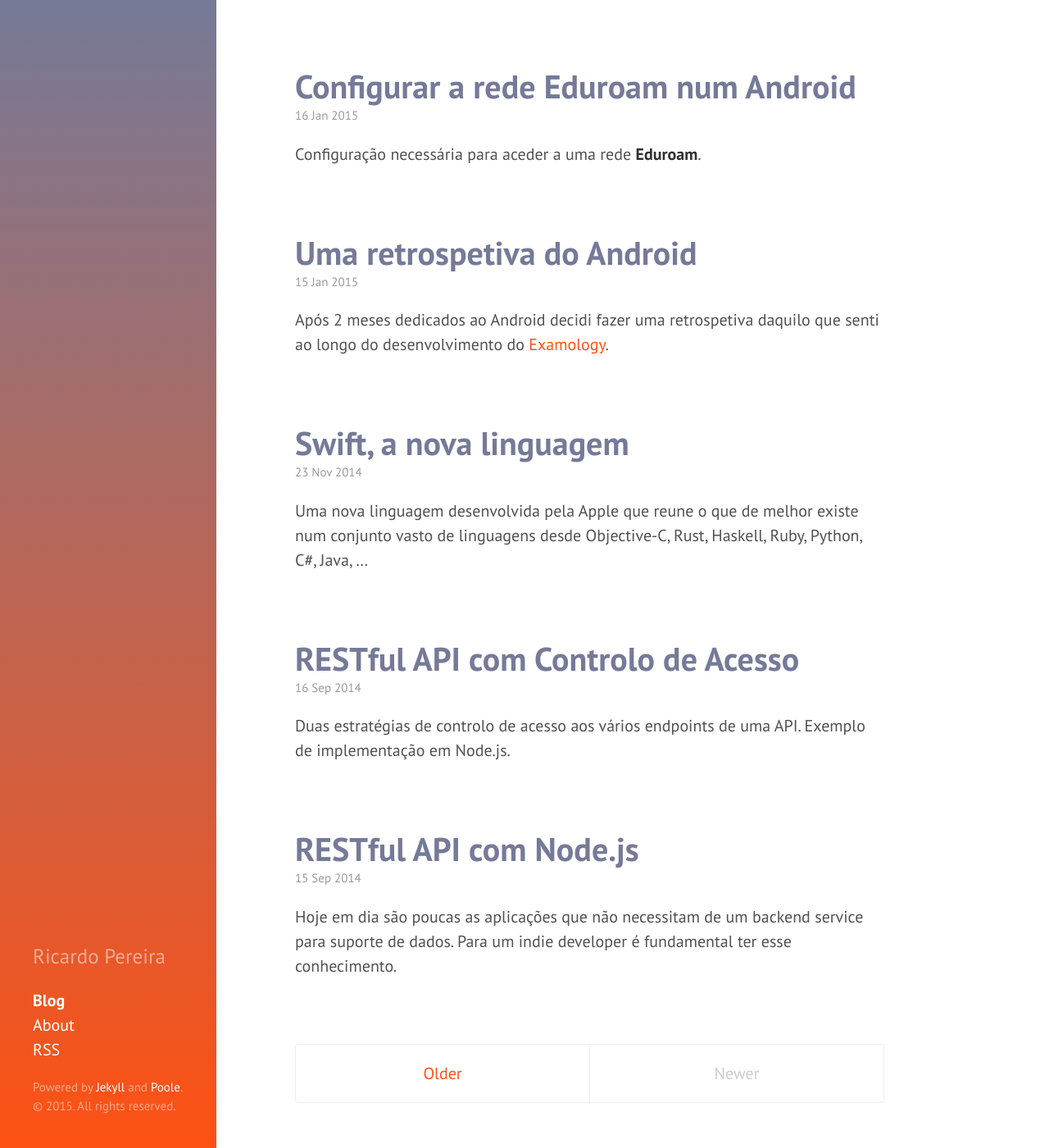
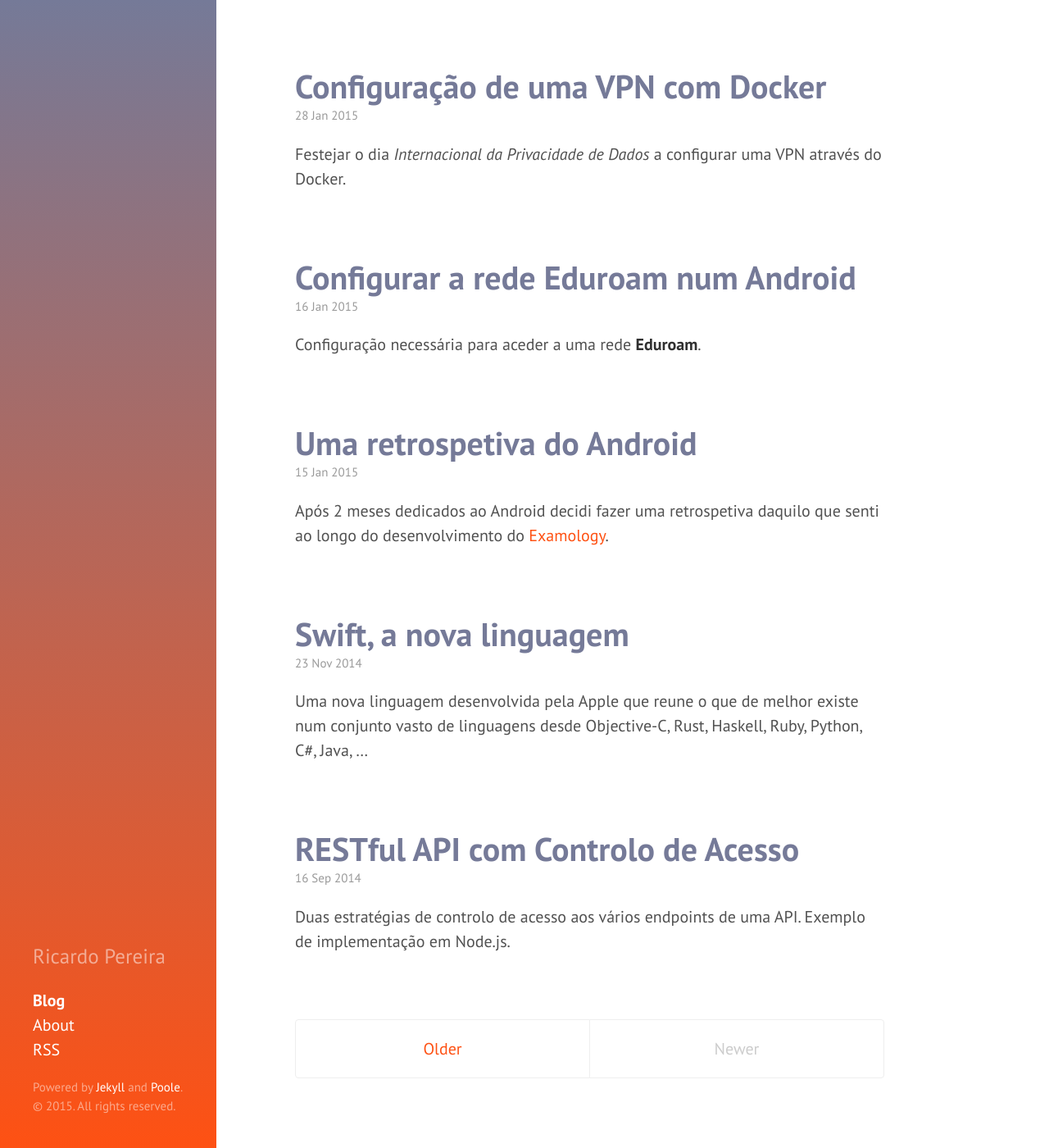
Before and after one commit to ricardopereira/blog, a Jekyll site: the page built from index.html, in a window 1280 px wide and 1400 px high. Shown: the whole window at 82% size. Built offline with Jekyll 4.4.1, drawn with Linux system fonts in a browser that asks for light colours; nearby versions of some CDN libraries; Markdown is read by kramdown in place of the engine named in the settings; the list of posts is cut into pages by our own code; some of the changed lines change nothing that is shown.

Commit message:
Post: Configuração de uma VPN com Docker

````diff
--- a/_posts/2015-01-16-PT-configure-eduroam-on-android.md
+++ b/_posts/2015-01-16-PT-configure-eduroam-on-android.md
@@ -20,11 +20,11 @@ As definições a ter em conta são:
  - **Password:** ********
 
 <p align="center">
-  <img src="/public/img/2014/configure-eduroam-on-android/eduroam1.png" alt="Definições do Wifi Eduroam"/>
+  <img src="/public/img/2015/configure-eduroam-on-android/eduroam1.png" alt="Definições do Wifi Eduroam"/>
 </p>
 
 <p align="center">
-  <img src="/public/img/2014/configure-eduroam-on-android/eduroam2.png" alt="Definições do Wifi Eduroam"/>
+  <img src="/public/img/2015/configure-eduroam-on-android/eduroam2.png" alt="Definições do Wifi Eduroam"/>
 </p>
 
 
--- /dev/null
+++ b/_posts/2015-01-28-PT-vpn-configuration-with-docker.md
@@ -0,0 +1,159 @@
+---
+layout: post
+lang: PT
+title: Configuração de uma VPN com Docker
+tags: [VPN, OpenVPN, Docker]
+---
+
+Festejar o dia _Internacional da Privacidade de Dados_ a configurar uma VPN através do Docker.
+
+---
+
+A privacidade e a proteção de dados é um assunto que tem vindo a receber grande importância nos últimos anos, muito graças aos crimes informáticos que têm vindo a surgir e que se tornam comuns nos dias de hoje.
+
+Do meu conhecimento, a encriptação de dados e a utilização de uma VPN (Virtual Private Network) são bastante eficazes em garantir a privacidade e a proteção de dados.
+
+</br>
+# Virtual Private Network
+
+Uma rede privada virtual bem configurada permite transferir dados de forma segura através de criptografia e outras tecnologias.
+
+Para facilitar o processo de configuração de uma VPN decidi por utilizar um Docker [container](http://registry.hub.docker.com/u/kylemanna/openvpn).
+
+<p align="center">
+  <img src="/public/img/2015/vpn-configuration-with-docker/docker.png" alt="Definições do Wifi Eduroam"/>
+</p>
+
+[Docker](http://www.docker.com) permite executar máquinas virtuais de pequena dimensão, super eficientes e de elevada performance, tendo a vantagem de garantir soluções imutáveis e reutilizáveis.
+
+> Por exemplo, com o Docker é possível executar uma máquina virtual como se fosse um processo do sistema operativo onde o processo tem o seu próprio kernel, sistema de ficheiros, processos, etc. (Para melhor compreensão do conceito do Docker, experimentem o emulador [docker.com/tryit](http://www.docker.com/tryit/))
+
+</br>
+# DigitalOcean + Docker + OpenVPN
+
+Em vez de configurar um Raspberry Pi ou utilizar uma VPS e configurar um sistema operativo que fique disponível 24 horas por dia na internet, decidi criar um **droplet** application na [DigitalOcean](https://www.digitalocean.com/?refcode=219fe204507c):
+
+</br>
+<p align="center">
+  <img src="/public/img/2015/vpn-configuration-with-docker/create-droplet.png" alt="Definições do Wifi Eduroam"/>
+</p>
+<p align="center">
+  <img src="/public/img/2015/vpn-configuration-with-docker/digitalocean-docker.png" alt="Definições do Wifi Eduroam"/>
+</p>
+
+</br>
+> **Give $10, Get $25**: ficam a ganhar (e eu também) se criarem uma conta na DigitalOcean através do meu convite: [digitalocean.com/?refcode=219fe204507c](https://www.digitalocean.com/?refcode=219fe204507c)
+
+</br>
+Para além de ser acessível e ter uma ligação extremamente rápida, tem a vantagem de em poucos minutos ficarmos com uma máquina já preparada para usar Docker containers.
+
+Próximo passo... configurar a imagem [kylemanna/docker-openvpn](http://github.com/kylemanna/docker-openvpn).
+
+</br>
+### Configuração
+Após a criação do droplet na DigitalOcean, surge um email com as credenciais de acesso. É necessário verificar o IP do droplet para ser possível acede-lo pelo terminal:
+{% highlight bash %}
+ssh root@X.X.X.X
+{% endhighlight %}
+
+> **Nota** No primeiro acesso ao droplet é necessário definir uma nova password de acesso.
+
+</br>
+Depois de estabelecer a conexão com sucesso ao droplet, executar as seguintes instruções na linha de comandos:
+
+</br>
+**Download da imagem**
+
+```
+docker pull kylemanna/openvpn
+```
+
+</br>
+**Inicializar a imagem**
+
+```
+docker run --name "ovpn-data" -v /etc/openvpn busybox
+```
+
+</br>
+**Configurar a imagem com o IP do droplet**
+
+```
+docker run --volumes-from "ovpn-data" --rm kylemanna/openvpn ovpn_genconfig -u udp://X.X.X.X
+```
+
+</br>
+**Inicializar o disco virtual da imagem**
+
+```
+docker run --volumes-from "ovpn-data" --rm -it kylemanna/openvpn ovpn_initpki
+```
+
+</br>
+**Iniciar a imagem**
+
+```
+docker run --volumes-from "ovpn-data" -d -p 1194:1194/udp --cap-add=NET_ADMIN kylemanna/openvpn
+```
+
+Neste momento o Docker tem um processo ativo.
+Para verificar os processos que estão a correr no momento e obter o respetivo `pid`, executar:
+
+```
+docker ps
+```
+
+</br>
+**Terminar o processo**
+
+```
+docker stop <pid>
+```
+
+</br>
+O próximo passo é criar clientes que possam usar a VPN:
+
+> **Nota** Terminar o processo antes de adicionar um novo cliente através do `docker stop`.
+
+</br>
+**Criar um cliente** por ex.: Client1
+
+```
+docker run --volumes-from "ovpn-data" --rm -it kylemanna/openvpn easyrsa build-client-full Client1 nopass
+```
+
+</br>
+**Download do profile** por ex.: Client1
+
+```
+docker run --volumes-from "ovpn-data" --rm kylemanna/openvpn ovpn_getclient Client1 > Client1.ovpn
+```
+
+> **Nota** O profile (`*.ovpn`) é criado na diretoria atual do terminal.
+
+Iniciar novamente a imagem após a criação do(s) cliente(s):
+
+```
+docker run --volumes-from "ovpn-data" -d -p 1194:1194/udp --cap-add=NET_ADMIN kylemanna/openvpn
+```
+
+</br>
+### Utilização
+
+Depois da criação dos clientes (profiles) e da execução da imagem, é possível estabelecer ligação à VPN mas...
+
+Antes disso, é necessário fazer download do(s) profile(s) que foram criados anteriormente. A maneira mais simples será conectar ao droplet através de um cliente SFTP (SSH File Transfer Protocol), aceder à diretoria onde foram criados os profiles e fazer download para a máquina local.
+
+> **Nota** Por motivos de segurança, após a transferência dos profiles, será conveniente alterar as permissões da cada profile (por exemplo `chmod 600 Client1.ovpn`).
+
+Com o profile, já é possível utilizar a VPN de forma muito simples.
+
+Eu utilizo a VPN no Yosemite através da aplicação [Viscosity](https://www.sparklabs.com/viscosity/). Inicialmente não estava a estabelecer ligação porque não era possível encontrar o `dh.key`. Retirei o `DH Parameters` do `Client1.ovpn`, voltei a importar o profile e ficou a funcionar.
+
+Para iOS, uso a aplicação oficial da [OpenVPN](https://itunes.apple.com/us/app/openvpn-connect/id590379981?mt=8).
+
+Para qualquer dúvida, podem deixar comentário ou contactar-me diretamente.
+
+Abraço,
+
+![Ricardo Pereira](/public/img/signature.png)
````
Also changed, not shown: public/img/2015/configure-eduroam-on-android/eduroam1.png (renamed from public/img/2014/configure-eduroam-on-android/eduroam1.png), public/img/2015/configure-eduroam-on-android/eduroam2.png (renamed from public/img/2014/configure-eduroam-on-android/eduroam2.png), public/img/2015/vpn-configuration-with-docker/create-droplet.png (added), public/img/2015/vpn-configuration-with-docker/digitalocean-docker.png (added), public/img/2015/vpn-configuration-with-docker/docker.png (added).
